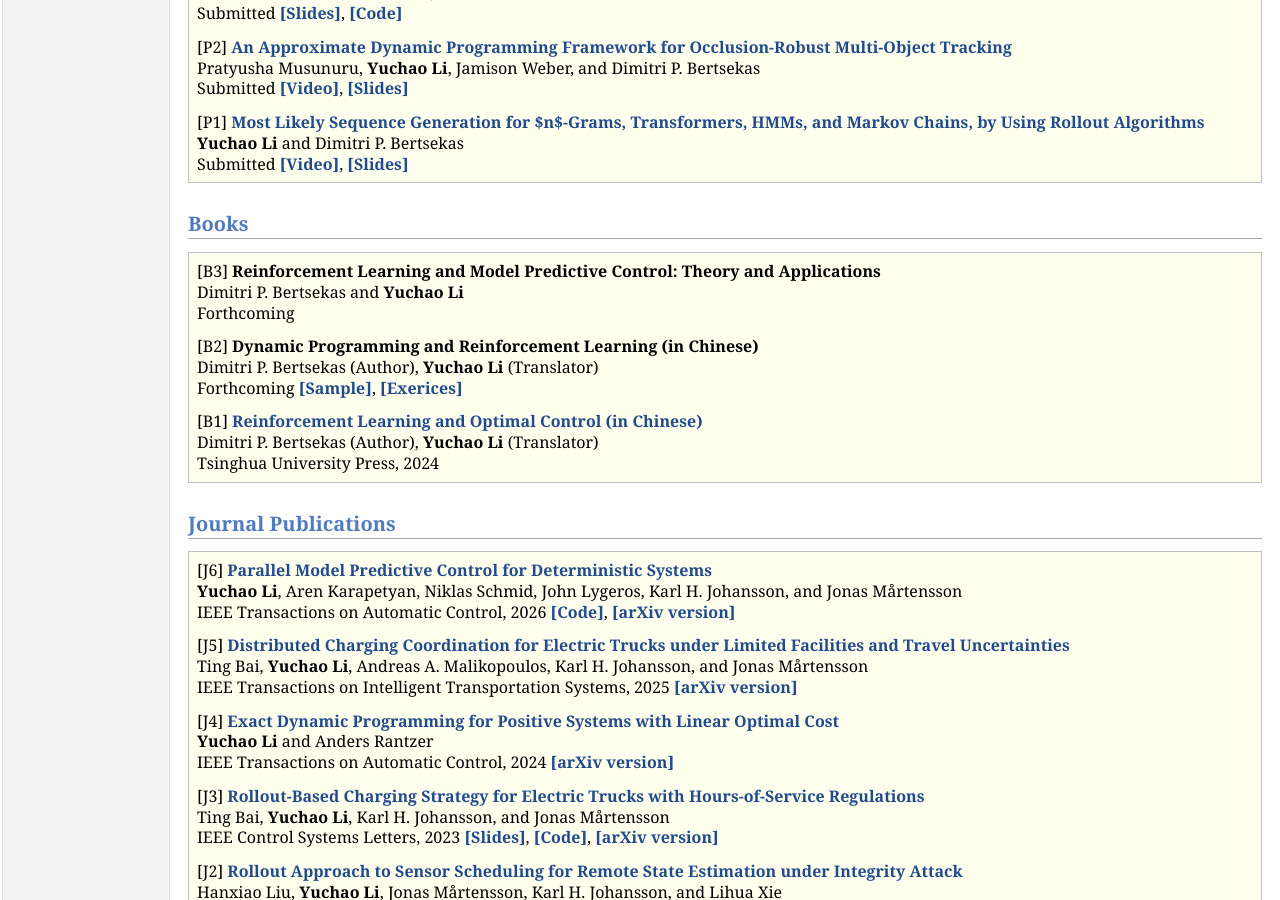
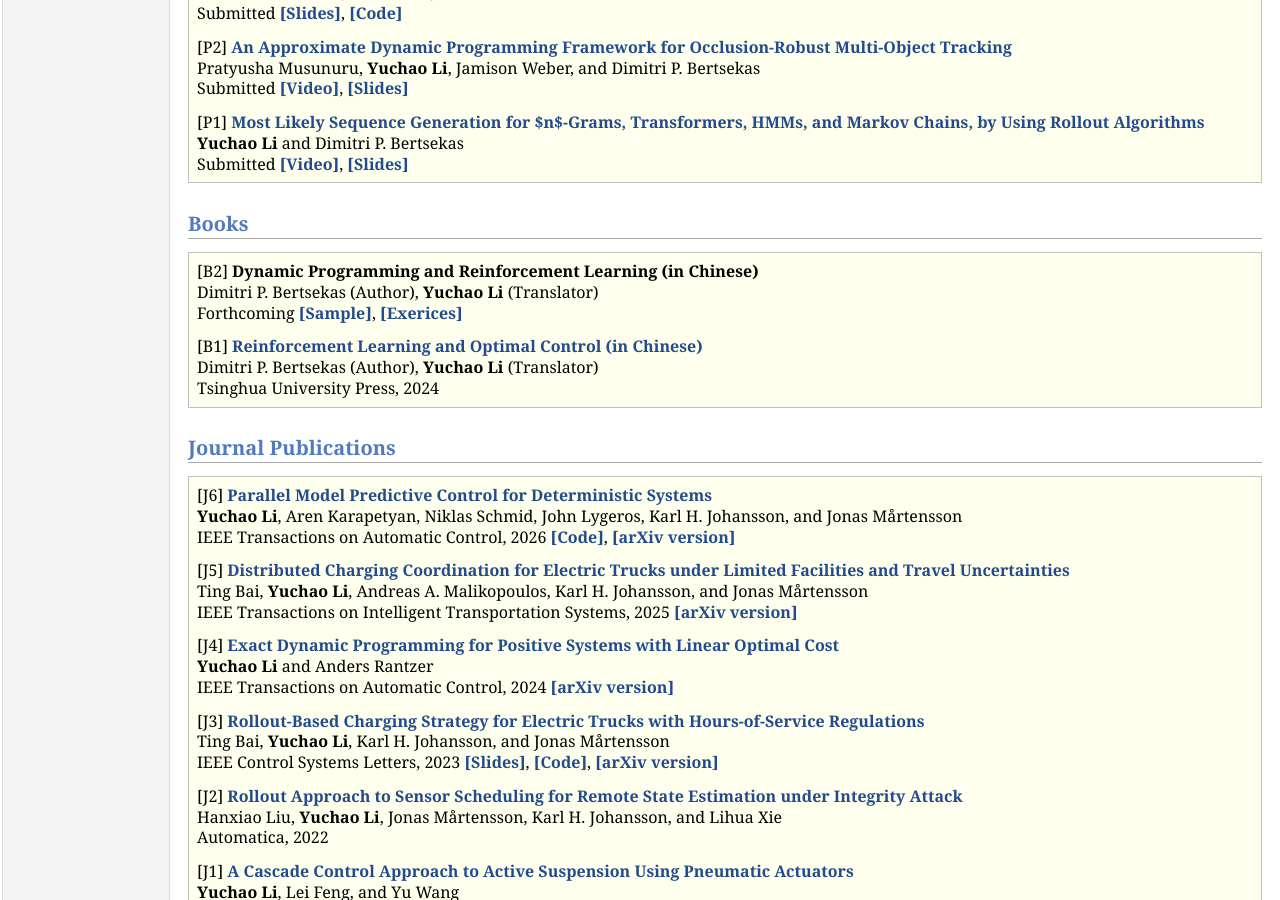
Before and after one commit to yuchaotaigu/yuchaotaigu.github.io, a Jekyll site: the page research.html, which Jekyll copies as it is, in a window 1280 px wide and 900 px high, scrolled down 689 px. Built offline with Jekyll 4.4.1, drawn with Linux system fonts in a browser that asks for light colours; comment, search, counter and statistics services are not loaded.

Commit message:
Remove book entry from research.html
Removed a book entry from the list of references.

```diff
--- a/research.html
+++ b/research.html
@@ -77,9 +77,6 @@ Pratyusha Musunuru, <b>Yuchao Li</b>, Jamison Weber, and Dimitri P. Bertsekas<br
 <h2>Books</h2>
 <div class="infoblock">
 <div class="blockcontent">
-<p>[B3] <b>Reinforcement Learning and Model Predictive Control: Theory and Applications</b> <br />
-Dimitri P. Bertsekas and <b>Yuchao Li</b><br />
-Forthcoming  </p>
 <p>[B2] <b>Dynamic Programming and Reinforcement Learning (in Chinese)</b> <br />
 Dimitri P. Bertsekas (Author), <b>Yuchao Li</b> (Translator) <br />
 Forthcoming <a href="https://yuchaotaigu.github.io/research/DP_RL_CN_public_sample.pdf"><b>[Sample]</b></a>, <a href="https://yuchaotaigu.github.io/research/DP_RL_Additional_Exercise.pdf"><b>[Exerices]</b></a></p>
```
